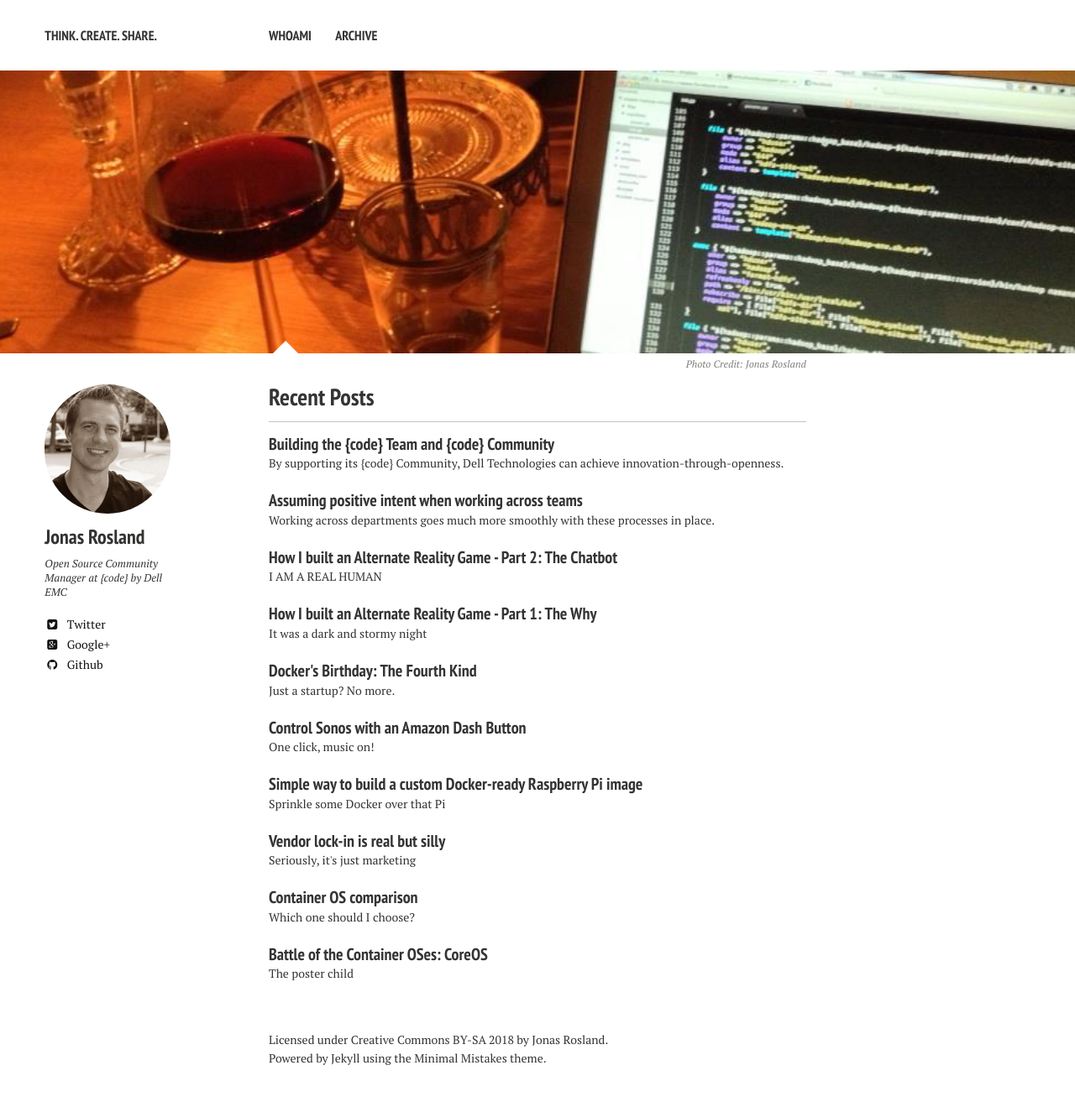
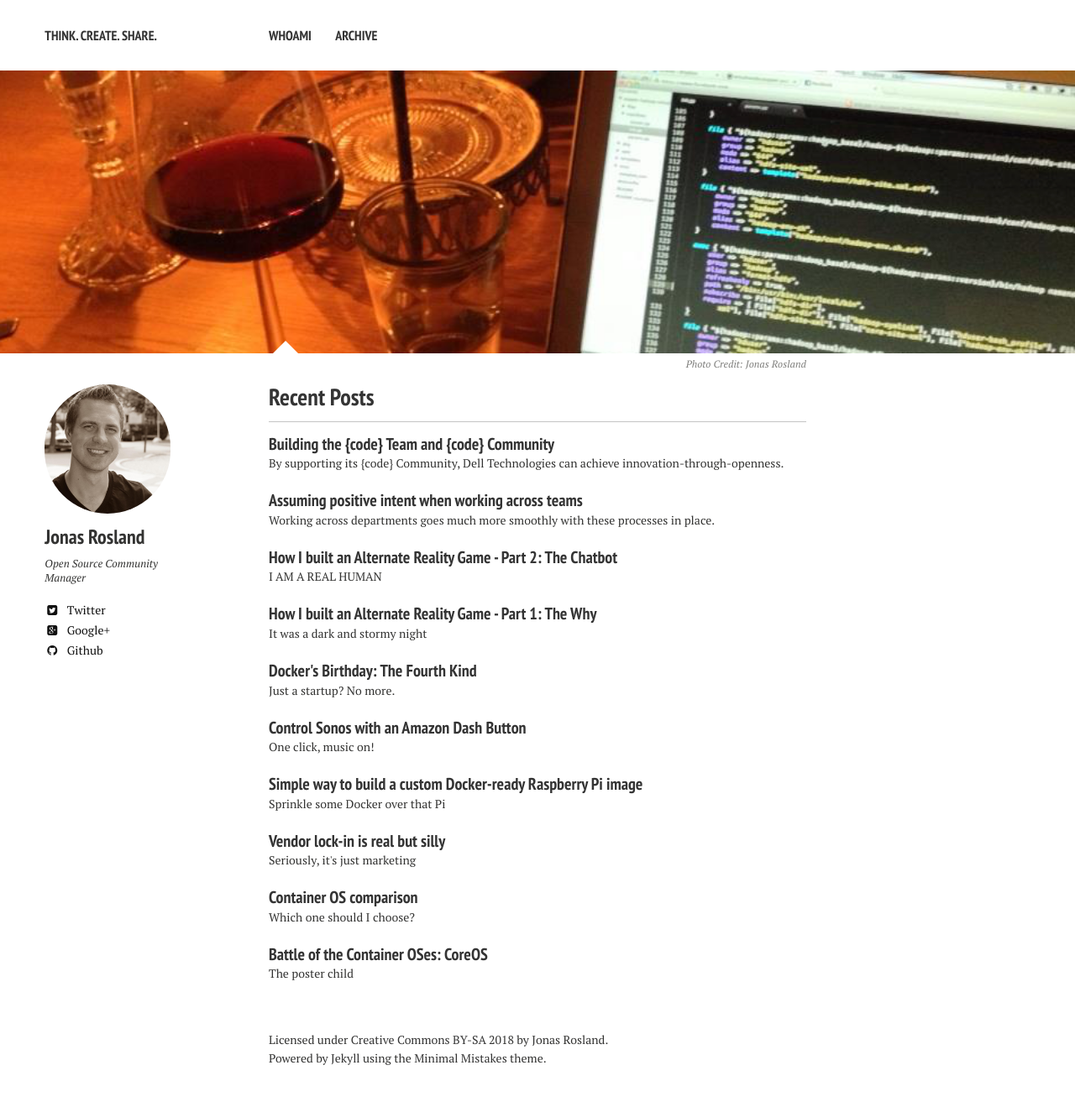
Before and after one commit to jonasrosland/old-blog, a Jekyll site: the page built from index.md, in a window 1280 px wide. Shown: the whole page at 84% size. Built offline with Jekyll 4.4.1, drawn with Linux system fonts in a browser that asks for light colours; nearby versions of some CDN libraries.

Commit message:
Update config

```diff
--- a/_config.yml
+++ b/_config.yml
@@ -28,7 +28,7 @@ kramdown:
 owner:
   name: Jonas Rosland
   avatar: bio-photo.jpg
-  bio: "Open Source Community Manager at {code} by Dell EMC"
+  bio: "Open Source Community Manager"
   email:
   disqus-shortname: jonasrosland
   twitter: jonasrosland
```
